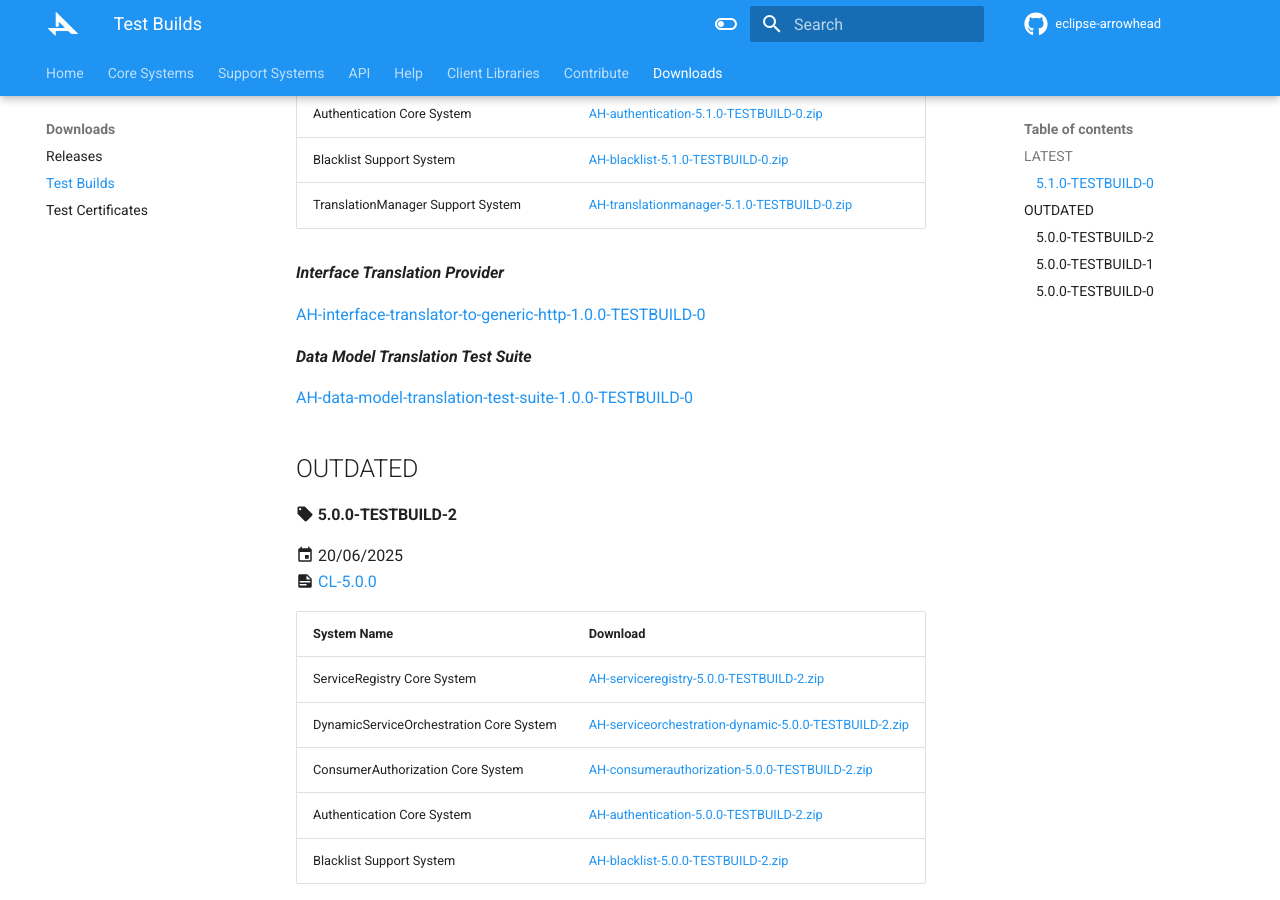
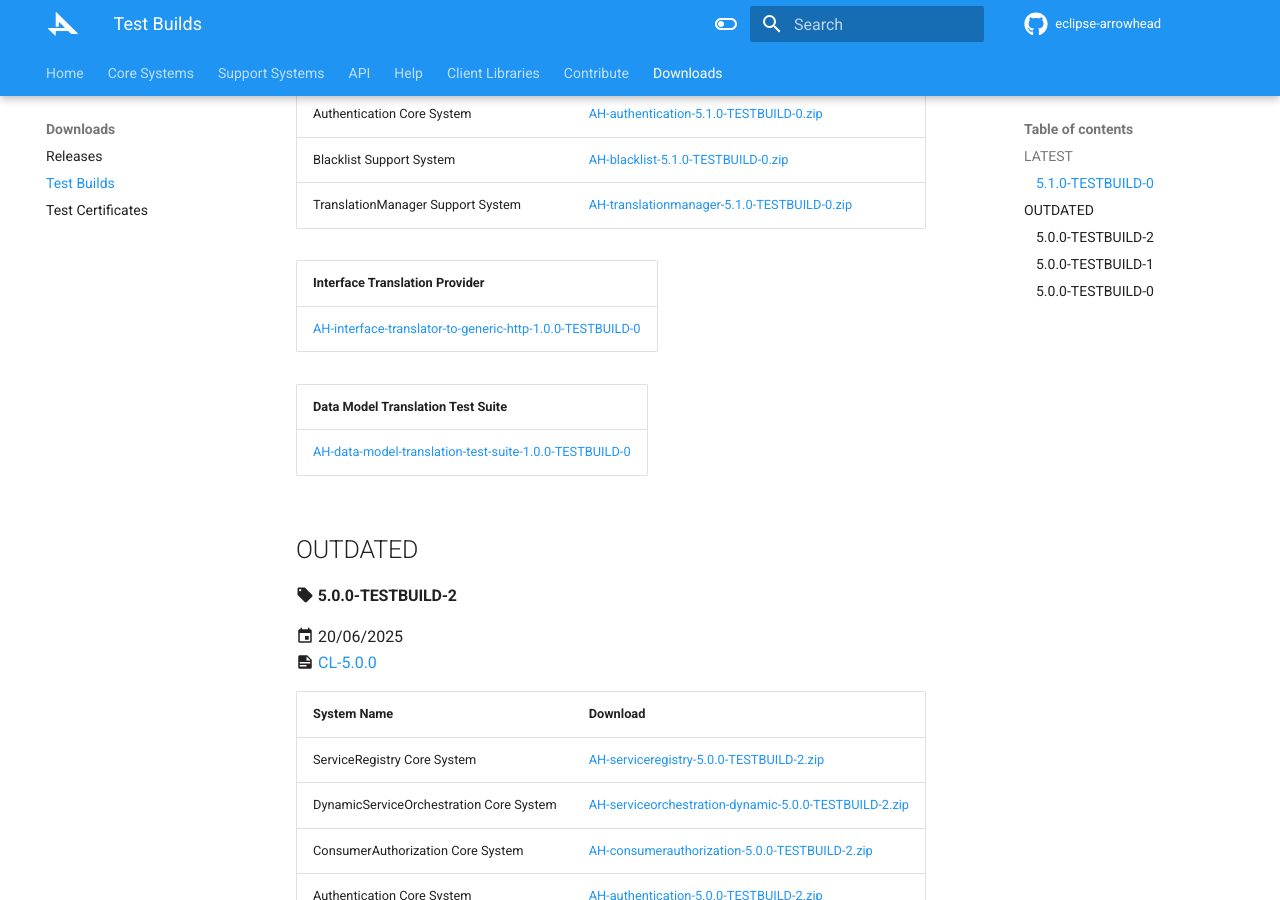
Before and after one commit to Aitia-IIOT/ah5-docs-java-spring, an MkDocs documentation site: the page built from docs/downloads/test_builds.md, in a window 1280 px wide and 900 px high, scrolled down 569 px. Built offline with MkDocs 1.6.1 and Material for MkDocs 9.7.7, drawn with Linux system fonts in a browser that asks for light colours.

Commit message:
minor update

```diff
--- a/docs/downloads/test_builds.md
+++ b/docs/downloads/test_builds.md
@@ -18,13 +18,13 @@ Authentication Core System | [AH-authentication-5.1.0-TESTBUILD-0.zip](https://g
 Blacklist Support System | [AH-blacklist-5.1.0-TESTBUILD-0.zip](https://github.com/eclipse-arrowhead/ah5-blacklist-java-spring/releases/download/v5.1.0-TESTBUILD-0/AH-blacklist-5.1.0-TESTBUILD-0.zip)
 TranslationManager Support System | [AH-translationmanager-5.1.0-TESTBUILD-0.zip](https://github.com/eclipse-arrowhead/ah5-translation-manager-java-spring/releases/download/v5.1.0-TESTBUILD-0/AH-translationmanager-5.1.0-TESTBUILD-0.zip)
 
-_**Interface Translation Provider**_
+| Interface Translation Provider |
+| ------------------------------ |
+| [AH-interface-translator-to-generic-http-1.0.0-TESTBUILD-0](https://github.com/Aitia-IIOT/ah5-app-aitia-interface-translator-to-generic-http-java-spring/releases/download/v1.0.0/AH-interface-translator-to-generic-http-1.0.0-TESTBUILD-0.zip) |
 
-[AH-interface-translator-to-generic-http-1.0.0-TESTBUILD-0](https://github.com/Aitia-IIOT/ah5-app-aitia-interface-translator-to-generic-http-java-spring/releases/download/v1.0.0/AH-interface-translator-to-generic-http-1.0.0-TESTBUILD-0.zip)
-
-_**Data Model Translation Test Suite**_
-
-[AH-data-model-translation-test-suite-1.0.0-TESTBUILD-0](https://github.com/Aitia-IIOT/ah5-aitia-translation-test-suite/releases/download/v1.0.0-TESTBUILD-0/AH-data-model-translation-test-suite-1.0.0-TESTBUILD-0.zip)
+ | Data Model Translation Test Suite |
+ | --------------------------------- |
+ | [AH-data-model-translation-test-suite-1.0.0-TESTBUILD-0](https://github.com/Aitia-IIOT/ah5-aitia-translation-test-suite/releases/download/v1.0.0-TESTBUILD-0/AH-data-model-translation-test-suite-1.0.0-TESTBUILD-0.zip) |
 
 ## OUTDATED
 
```
